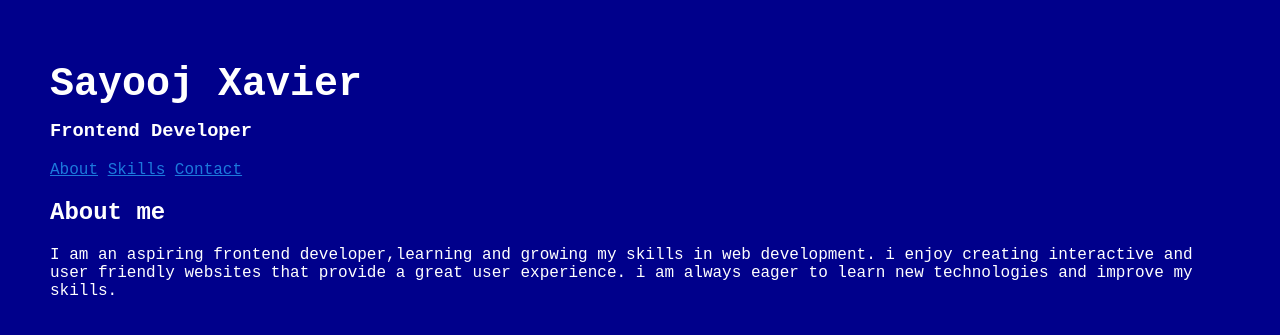
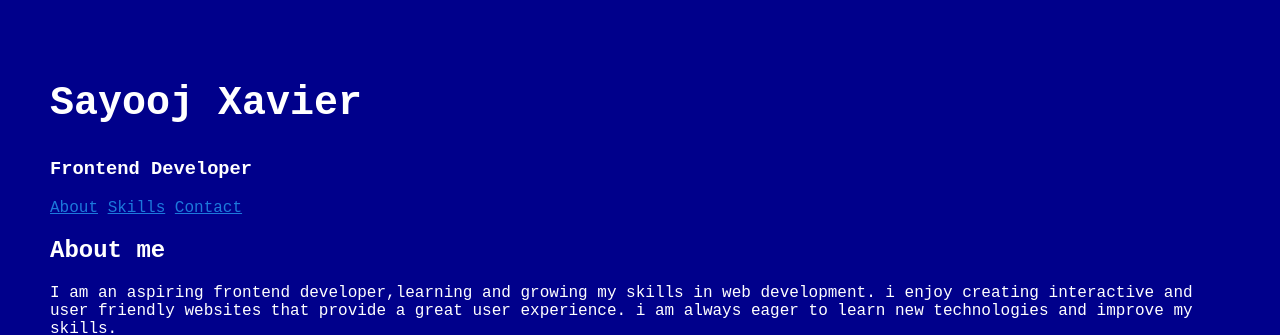
Before and after one commit to SJXVR/portforlio-site, a plain HTML site: page index.html in a window 1280 px wide. Shown: the top 335 px of the page. Drawn offline with Linux system fonts and the light colour scheme.

Commit message:
updated line-height in style.css

```diff
--- a/style.css
+++ b/style.css
@@ -12,7 +12,7 @@ body {
 }
 h1 {
     font-size: 40px;
-    line-height: 10px;
+    line-height: 1.2;
     margin-bottom: 30px;
     margin-top: 80px;
 }
```
